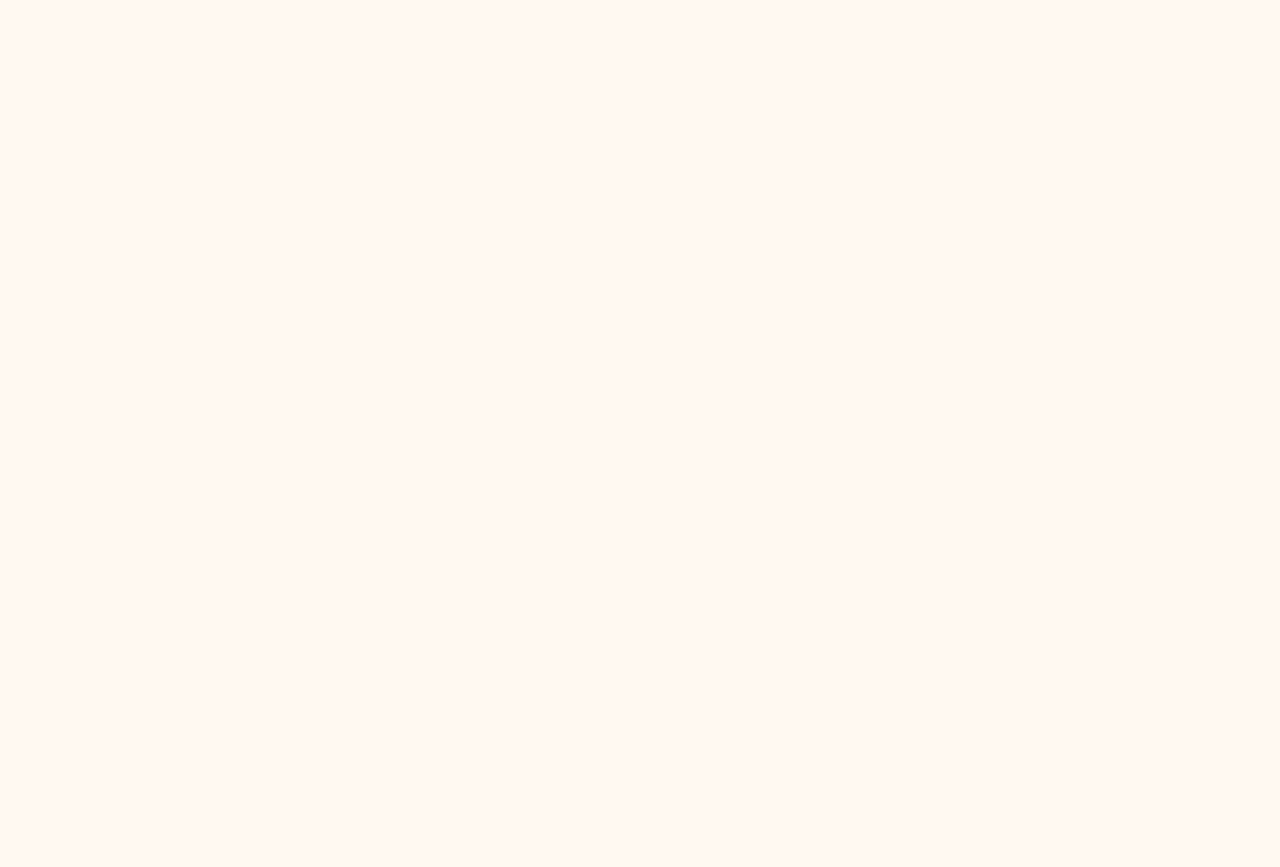
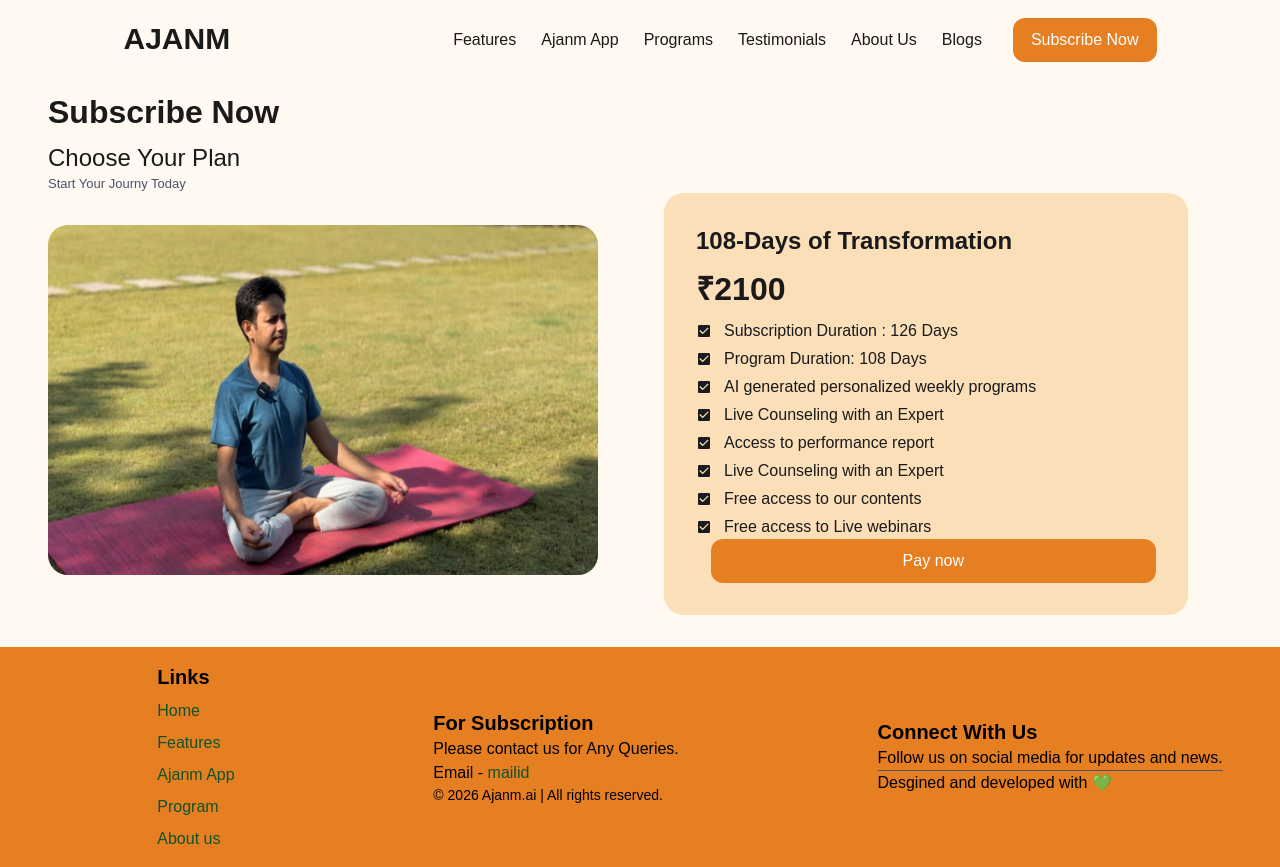
Before and after one commit to AkshitaGaur-hub/Ajanm, a React (Vite) app: page /subscribe in a window 1280 px wide. Before the commit this address had no page. Before the commit the page ends 800 px from the top, so only its background shows below. Built offline with nearby package versions, Linux system fonts and the light colour scheme; the HTML template or start-up script is replaced by a standard one.

Commit message:
subscribe

```diff
--- a/src/App.jsx
+++ b/src/App.jsx
@@ -9,6 +9,7 @@ import AjanmApp from "./components/AjanmApp"
 import AjanmProgram from "./components/AjanmProgram"
 import Aboutus from "./components/Aboutus"
 import Blogs from "./components/Blogs"
+import Subscribe from "./components/Subscribe.jsx"
 import { BrowserRouter, Routes, Route } from "react-router-dom";
 
 function App() {
@@ -31,6 +32,7 @@ function App() {
         <Route path="/ajanmprogram" element={<AjanmProgram/>}/>
         <Route path="/aboutus" element={<Aboutus/>}/>
         <Route path="/blogs" element={<Blogs/>}/>
+        <Route path="/subscribe" element={<Subscribe/>}/>
 
         </Routes>
       </BrowserRouter>
--- a/src/components/Blogs.jsx
+++ b/src/components/Blogs.jsx
@@ -5,11 +5,11 @@ import Footer from './Footer'
 const Blogs = () => {
     return (
         <>
-    <Navbar/>
+            <Navbar />
             <div className="blogs">
 
             </div>
-    <Footer/>
+            <Footer />
         </>
     )
 }
--- a/src/components/Features.css
+++ b/src/components/Features.css
@@ -168,9 +168,36 @@
 }
 
 .lhands {
-  gap:20px;
+  gap: 20px;
   display: flex;
   flex-direction: column;
   justify-content: center;
   align-items: center;
 }
+
+/* Blogs */
+
+
+
+/* Subscribe */
+.subscribe{
+  margin-left: 3rem;
+  /* line-height: 5; */
+}
+
+.siddhasana{
+  margin-top: 2rem;;
+width:550px;
+height:350px;
+border-radius: 20px;
+}
+
+.fee{
+  background-color: var(--fbg);
+  width:85%;
+  display: flex;
+  flex-direction: column;
+  justify-content: center;
+  border-radius: 20px;
+  padding:2rem;
+}
--- a/src/components/Navbar.jsx
+++ b/src/components/Navbar.jsx
@@ -29,7 +29,9 @@ function Features() {
             <Link to='/aboutus'><li className='cursor-pointer hover:font-bold transition-all duration-300'>About Us</li></Link>
             <Link to='/blogs'><li className='cursor-pointer hover:font-bold transition-all duration-300'>Blogs</li></Link>
           </ul>
+          <Link to='/subscribe'>
           <button className="color border-radius padding flex align-items">Subscribe Now</button>
+          </Link>
         </div>
       </nav>
     </>
--- a/src/components/Page.jsx
+++ b/src/components/Page.jsx
@@ -1,4 +1,6 @@
 import image from '../assets/images/SU.png'
+import { Link } from "react-router-dom";
+
 
 function Page() {
     return (
@@ -16,7 +18,9 @@ function Page() {
                         <span id="para">and empower you.</span>
                     </div>
                     <div id="programbtn" className="flex flex-wrap gap-4">
+                        <Link to="/subscribe">
                         <button className="color border-radius padding flex align-items">Start Your Journey</button>
+                        </Link>
                         <button className='explore-btn border-radius padding flex align-items'>Explore Program</button>
                     </div>
 
--- /dev/null
+++ b/src/components/Subscribe.jsx
@@ -0,0 +1,43 @@
+import React from 'react'
+import Navbar from './Navbar'
+import Footer from './Footer'
+import { IoMdCheckbox } from "react-icons/io";
+import image from "../assets/images/Siddhasana.PNG"
+
+const Subscribe = () => {
+    return (
+        <>
+            <Navbar />
+            <div className="subscribe">
+                <h1 className="heading ">Subscribe Now</h1>
+                <h3 className='text-2xl font-light'>Choose Your Plan</h3>
+                <p className="para text-gray-600">Start Your Journy Today</p>
+                <div className="sn flex">
+                    <div className="lhside w-[50%]">
+                        <img src={image} alt="" className='siddhasana' />
+                    </div>
+                    <div className="rhside w-[50%]">
+                        <div className="fee">
+                            <h3 className='text-2xl font-bold'>108-Days of Transformation</h3>
+                            <h1 className="heading">₹2100</h1>
+                            <div className="feepoint flex flex-col gap-1 mt-4">
+                                <span className='flex items-center gap-3'><IoMdCheckbox /><p className='m-0'>Subscription Duration : 126 Days</p></span>
+                                <span className='flex items-center gap-3'><IoMdCheckbox /><p className='m-0'>Program Duration: 108 Days</p></span>
+                                <span className='flex items-center gap-3'><IoMdCheckbox /><p className='m-0'>AI generated personalized weekly programs</p></span>
+                                <span className='flex items-center gap-3'><IoMdCheckbox /><p className='m-0'>Live Counseling with an Expert</p></span>
+                                <span className='flex items-center gap-3'><IoMdCheckbox /><p className='m-0'>Access to performance report</p></span>
+                                <span className='flex items-center gap-3'><IoMdCheckbox /><p className='m-0'>Live Counseling with an Expert</p></span>
+                                <span className='flex items-center gap-3'><IoMdCheckbox /><p className='m-0'>Free access to our contents</p></span>
+                                <span className='flex items-center gap-3'><IoMdCheckbox /><p className='m-0'>Free access to Live webinars</p></span>
+                            </div>
+                            <button>Pay now</button>
+                        </div>
+                    </div>
+                </div>
+            </div>
+            <Footer />
+        </>
+    )
+}
+
+export default Subscribe
```
Lines whose indentation alone changed are shown as unchanged.
